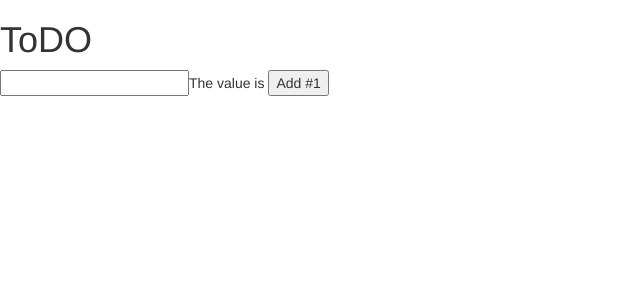
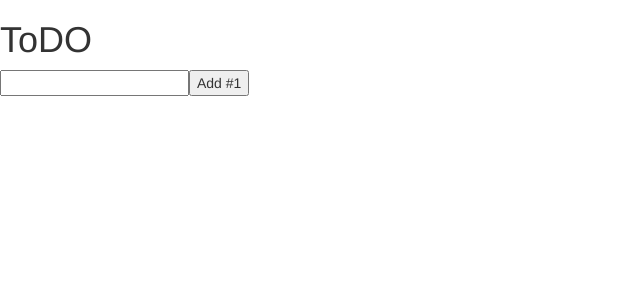
Before and after one commit to heron2014/react-fundamentals, a React app: page / in a window 1280 px wide. Shown: the top 300 px of the page, without its empty margins (0-640 px from the left). Built offline with nearby package versions, Linux system fonts and the light colour scheme.

Commit message:
bound event handler in a costructor see https://github.com/heron2014/react-fundamentals/issues/17

```diff
--- a/App10.js
+++ b/App10.js
@@ -21,6 +21,7 @@ class App10 extends Component {
     super(props);
 
     this.state = {items: [], txt: ''};
+    this.handleSubmit = this.handleSubmit.bind(this);
   }
 
   handleSubmit(e) {
@@ -34,11 +35,10 @@ class App10 extends Component {
       <div>
         <h1>ToDO</h1>
         <ToDoList items={this.state.items} />
-        <form onSubmit={this.handleSubmit.bind(this)}>
+        <form onSubmit={this.handleSubmit}>
           <input
             value={this.state.txt}
             onChange={event => this.setState({txt: event.target.value})} />
-            The value is {this.state.txt}
           <button>{'Add #' + (this.state.items.length + 1)}</button>
         </form>
       </div>
```
